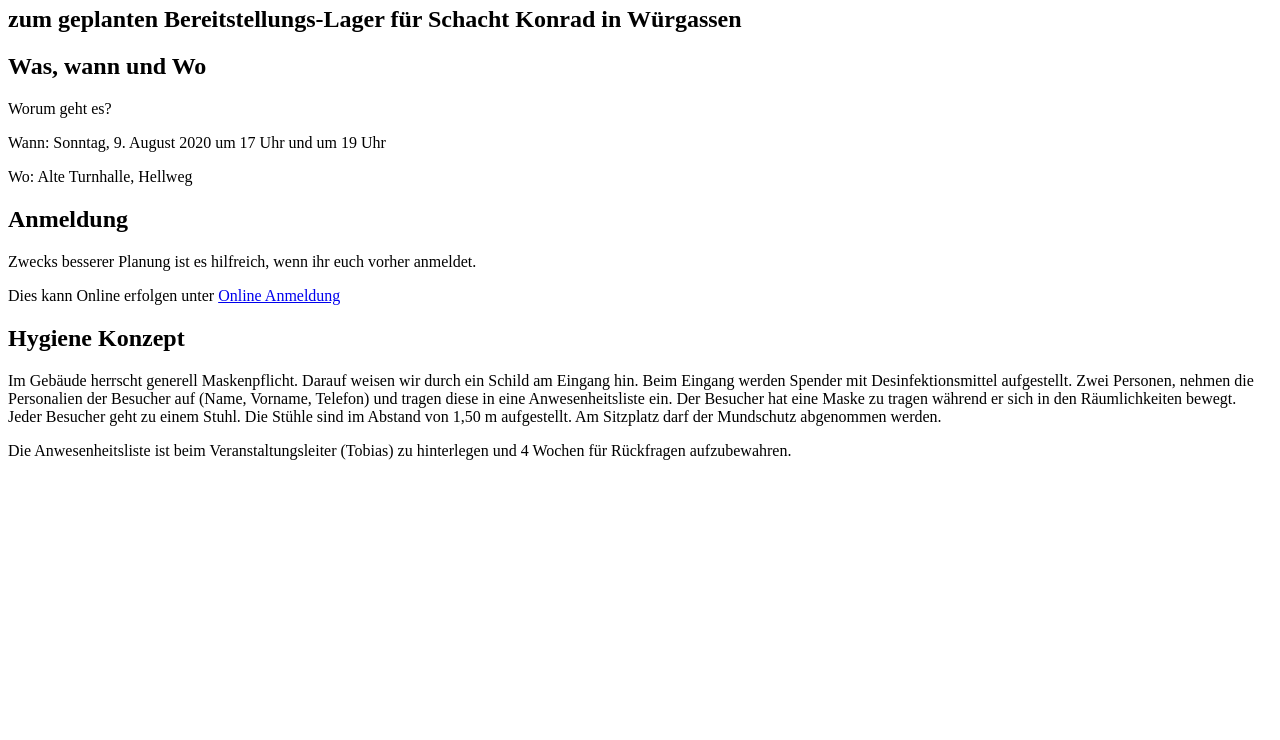
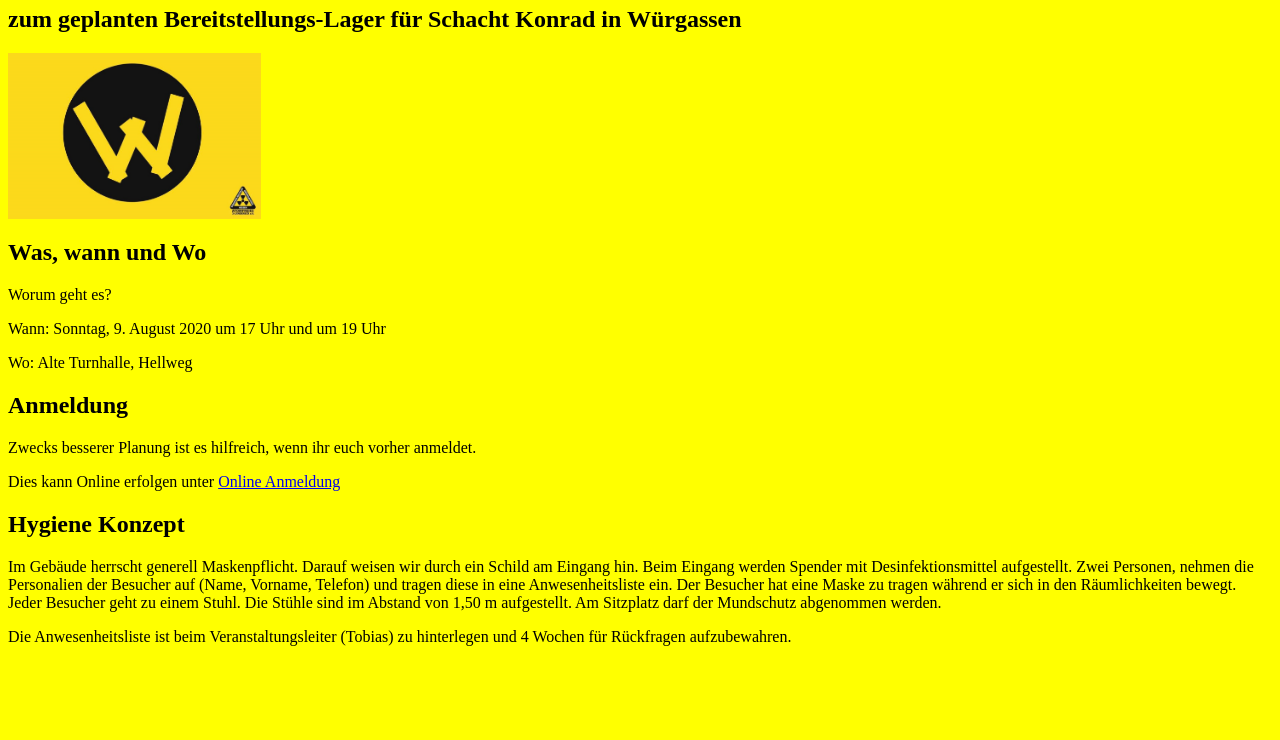
Before and after one commit to tboeker/w, a plain HTML site: page index.html in a window 1280 px wide. Shown: the part 60-800 px from the top of the page. Drawn offline with Linux system fonts and the light colour scheme.

Commit message:
update page

```diff
--- a/index.html
+++ b/index.html
@@ -1,7 +1,13 @@
 <html>
-<header>
+
+<head>
     <title>W</title>
-</header>
+    <style>
+        body {
+            background-color: yellow;
+        }
+    </style>
+</head>
 
 <h1>
     Info Veranstaltung / Bürgerversammlung
@@ -10,8 +16,11 @@
     zum geplanten Bereitstellungs-Lager für Schacht Konrad in Würgassen
 </h2>
 
+<img src="pic2.jpg" width="20%"  >
+
+
 <h2>
-    Was, wann  und Wo
+    Was, wann und Wo
 </h2>
 <p>
     Worum geht es?
@@ -32,16 +41,22 @@
     Zwecks besserer Planung ist es hilfreich, wenn ihr euch vorher anmeldet.
 </p>
 <p>
-    Dies kann Online erfolgen unter <a href="https://forms.gle/SBmjQYkivvKiFKj56" target="_blank" > Online Anmeldung</a>
+    Dies kann Online erfolgen unter <a href="https://forms.gle/SBmjQYkivvKiFKj56" target="_blank"> Online
+        Anmeldung</a>
 </p>
 
 
 <h2>Hygiene Konzept</h2>
 <p>
-Im Gebäude herrscht generell Maskenpflicht. Darauf weisen wir durch ein Schild am Eingang hin. Beim Eingang werden Spender mit Desinfektionsmittel aufgestellt. Zwei Personen, nehmen die Personalien der Besucher auf (Name, Vorname, Telefon) und tragen diese in eine Anwesenheitsliste ein. Der Besucher hat eine Maske zu tragen während er sich in den Räumlichkeiten bewegt. Jeder Besucher geht zu einem Stuhl. Die Stühle sind im Abstand von 1,50 m aufgestellt. Am Sitzplatz darf der Mundschutz abgenommen werden.
+    Im Gebäude herrscht generell Maskenpflicht. Darauf weisen wir durch ein Schild am Eingang hin. Beim Eingang
+    werden Spender mit Desinfektionsmittel aufgestellt. Zwei Personen, nehmen die Personalien der Besucher auf
+    (Name, Vorname, Telefon) und tragen diese in eine Anwesenheitsliste ein. Der Besucher hat eine Maske zu tragen
+    während er sich in den Räumlichkeiten bewegt. Jeder Besucher geht zu einem Stuhl. Die Stühle sind im Abstand von
+    1,50 m aufgestellt. Am Sitzplatz darf der Mundschutz abgenommen werden.
 </p>
 <p>
-Die Anwesenheitsliste ist beim Veranstaltungsleiter (Tobias) zu hinterlegen und 4 Wochen für Rückfragen aufzubewahren.
+    Die Anwesenheitsliste ist beim Veranstaltungsleiter (Tobias) zu hinterlegen und 4 Wochen für Rückfragen
+    aufzubewahren.
 </p>
 
 <body>
```
Also changed, not shown: pic2.jpg (added).
